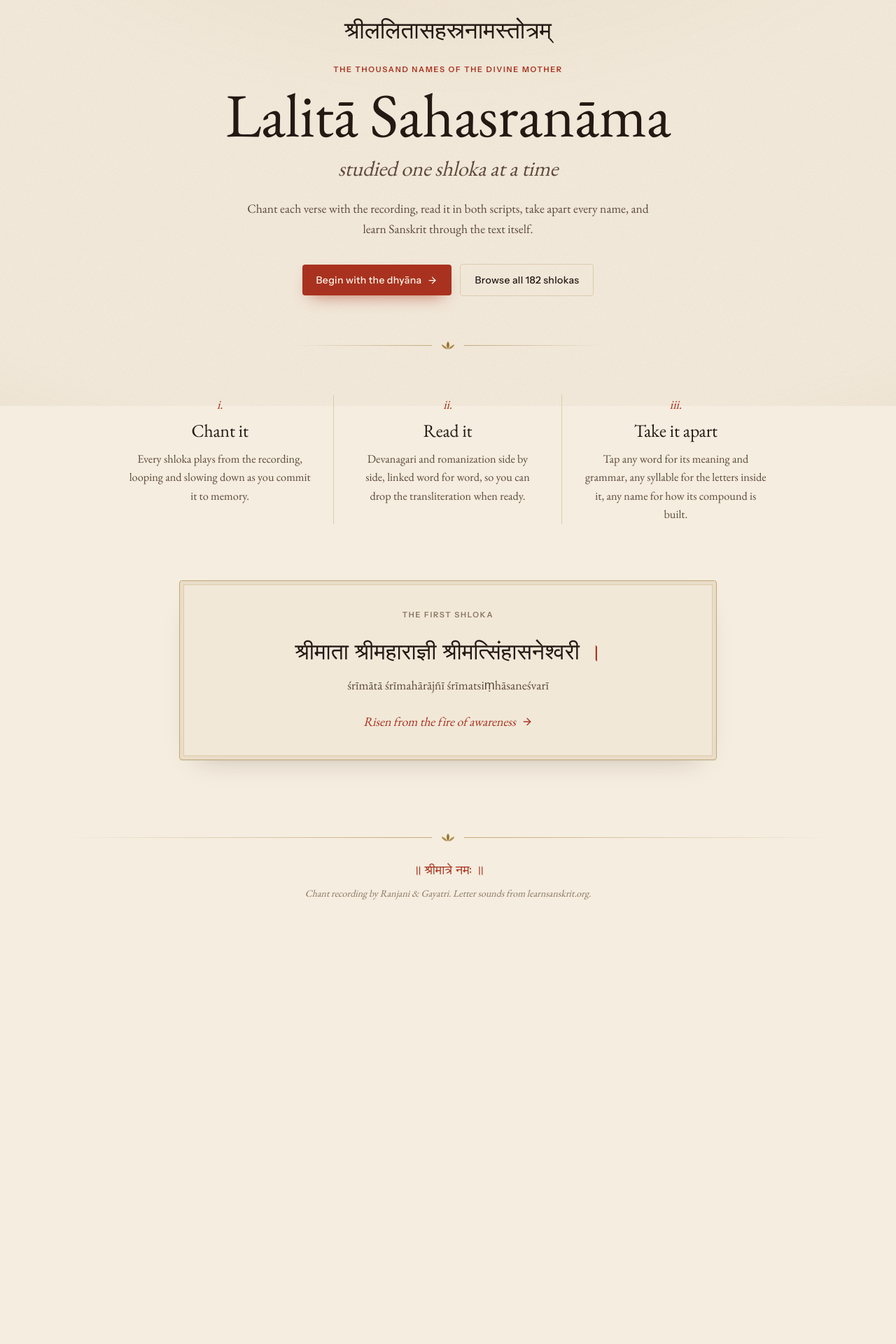
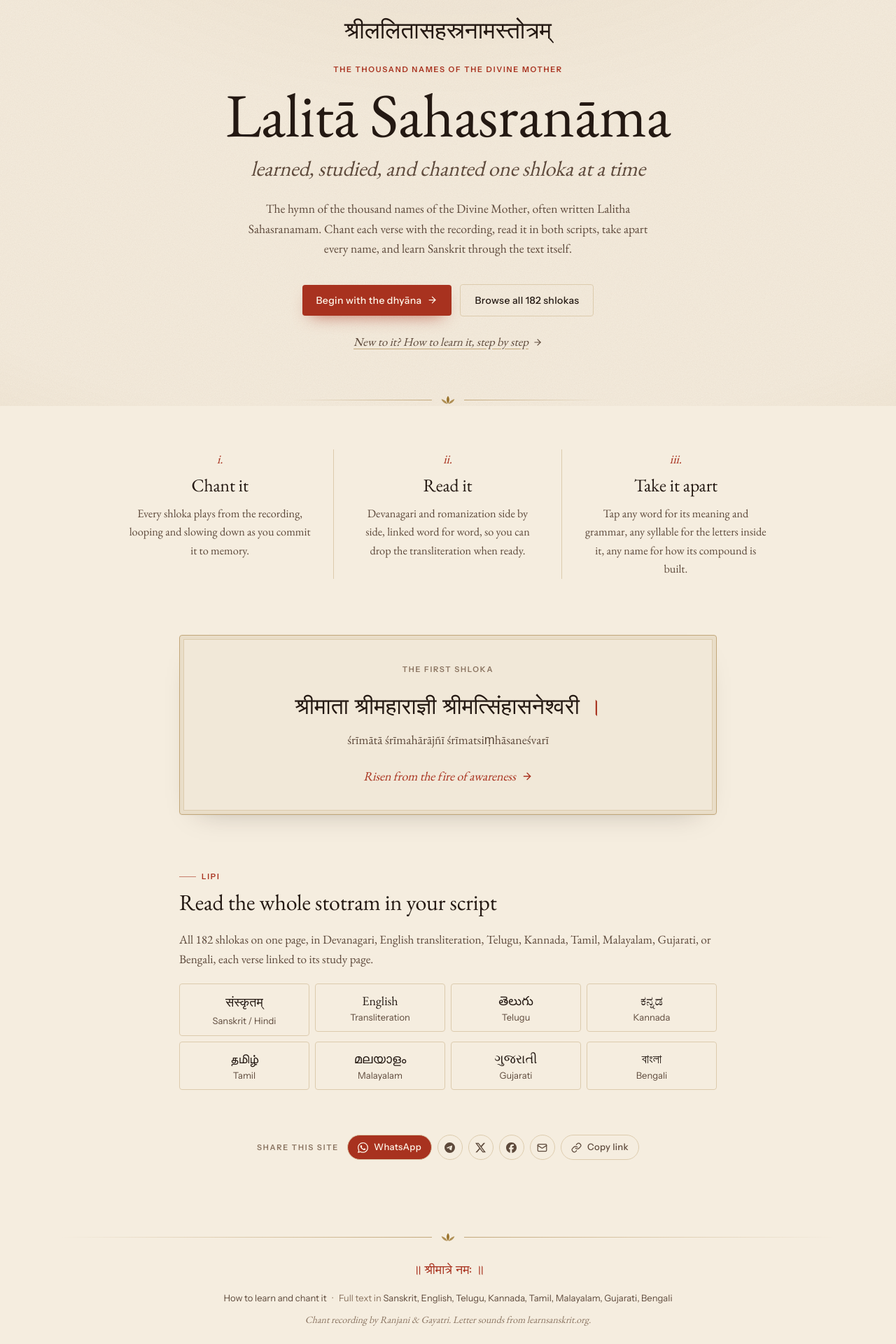
Before and after one commit to brandonfancher/lalita, a Next.js app: page / in a window 1280 px wide. Shown: the part 220-2140 px from the top of the page at 70% size. Before the commit the page ends 1546 px from the top, so only its background shows below. Built offline with nearby package versions, Linux system fonts and the light colour scheme; a web font is replaced by a local one.

Commit message:
Point the home page and footer at the guide and the full-text pages
Co-authored-by: Brandon Fancher <brandonfancher@gmail.com>

```diff
--- a/src/app/how-to-learn/page.tsx
+++ b/src/app/how-to-learn/page.tsx
@@ -3,12 +3,11 @@ import { ArrowRight } from "lucide-react";
 
 import { breadcrumbs, JsonLd, STOTRA } from "@/components/json-ld";
 import { Divider, SectionHeading } from "@/components/ornament";
+import { ScriptLinks } from "@/components/script-links";
 import { ShareBar } from "@/components/share-bar";
 import { pageMetadata } from "@/lib/metadata";
-import { SCRIPT_PAGES } from "@/lib/script-pages";
 import { pageShare } from "@/lib/share";
 import { absoluteUrl, SITE_NAME } from "@/lib/site";
-import { SPELLINGS } from "@/lib/transliterate";
 
 const PATH = "/how-to-learn";
 const TITLE = "How to Learn and Chant the Lalita Sahasranama, Step by Step";
@@ -210,25 +209,7 @@ export default function HowToLearnPage() {
         <p className="mb-5 text-[1.075rem] leading-relaxed text-ink-muted">
           The complete stotram on one page, every verse linked to its study page.
         </p>
-        <ul className="grid grid-cols-2 gap-2 sm:grid-cols-4">
-          {SCRIPT_PAGES.map((s) => (
-            <li key={s.slug}>
-              <Link
-                href={`/text/${s.slug}`}
-                className="block rounded-sm border border-line-strong px-3 py-2.5 text-center transition-colors hover:border-sindura/60 hover:bg-surface-1"
-              >
-                {s.native && (
-                  <span lang={SPELLINGS[s.spelling].lang} className={s.spelling === "deva" ? "deva block text-lg text-ink" : "block text-lg text-ink"}>
-                    {s.native}
-                  </span>
-                )}
-                <span className="block font-sans text-[13px] text-ink-muted">
-                  {s.slug === "english" ? "English" : s.slug === "sanskrit" ? "Sanskrit / Hindi" : s.name}
-                </span>
-              </Link>
-            </li>
-          ))}
-        </ul>
+        <ScriptLinks />
       </section>
 
       <Divider className="my-14" />
--- a/src/app/page.tsx
+++ b/src/app/page.tsx
@@ -2,8 +2,22 @@ import Link from "next/link";
 import { ArrowRight } from "lucide-react";
 
 import { HyphenatedText } from "@/components/hyphenated-text";
-import { Divider, YantraMark } from "@/components/ornament";
+import { JsonLd, STOTRA, WEBSITE } from "@/components/json-ld";
+import { Divider, SectionHeading, YantraMark } from "@/components/ornament";
+import { ScriptLinks } from "@/components/script-links";
+import { ShareBar } from "@/components/share-bar";
 import { getModuleSummaries } from "@/lib/content";
+import { pageMetadata } from "@/lib/metadata";
+import { pageShare } from "@/lib/share";
+import { SITE_DESCRIPTION, SITE_NAME_PLAIN } from "@/lib/site";
+
+export const metadata = pageMetadata({
+  absoluteTitle: `${SITE_NAME_PLAIN} (Lalitha Sahasranamam): Learn, Study & Chant`,
+  shareTitle: "Lalitā Sahasranāma: learn, study, and chant the thousand names",
+  description: SITE_DESCRIPTION,
+  path: "/",
+  ownCard: true,
+});
 
 export default function HomePage() {
   const all = getModuleSummaries();
@@ -13,21 +27,26 @@ export default function HomePage() {
 
   return (
     <div className="mx-auto max-w-5xl px-4 pb-20 pt-14 sm:px-6 sm:pt-20">
+      <JsonLd data={[WEBSITE, STOTRA]} />
       <section className="text-center">
         <YantraMark size={56} className="mx-auto mb-6 text-sindura" />
         <p className="deva text-[1.6rem] text-ink sm:text-[2.1rem]">
           श्रीललितासहस्रनामस्तोत्रम्
         </p>
         <p className="eyebrow mt-4 text-sindura">The thousand names of the Divine Mother</p>
-        <h1 className="display mx-auto mt-3 max-w-3xl text-[3.25rem] leading-[1] text-ink sm:text-[5.5rem]">
-          Lalitā Sahasranāma
+        <h1 className="mx-auto mt-3 max-w-3xl">
+          <span className="display block text-[3.25rem] leading-[1] text-ink sm:text-[5.5rem]">
+            Lalitā Sahasranāma
+          </span>
+          <span className="sr-only">: </span>
+          <span className="display mt-3 block text-balance text-2xl italic text-ink-muted sm:text-[1.9rem]">
+            learned, studied, and chanted one shloka at a time
+          </span>
         </h1>
-        <p className="display mt-3 text-2xl italic text-ink-muted sm:text-[1.9rem]">
-          studied one shloka at a time
-        </p>
         <p className="mx-auto mt-6 max-w-xl text-[1.1rem] leading-relaxed text-ink-muted">
-          Chant each verse with the recording, read it in both scripts, take apart every
-          name, and learn Sanskrit through the text itself.
+          The hymn of the thousand names of the Divine Mother, often written Lalitha
+          Sahasranamam. Chant each verse with the recording, read it in both scripts, take apart
+          every name, and learn Sanskrit through the text itself.
         </p>
 
         <div className="mt-9 flex flex-wrap items-center justify-center gap-3 font-sans">
@@ -47,6 +66,13 @@ export default function HomePage() {
             Browse all {shlokas.length} shlokas
           </Link>
         </div>
+        <Link
+          href="/how-to-learn"
+          className="group mt-6 inline-flex items-center gap-1.5 text-[1.05rem] italic text-ink-muted underline decoration-line-strong underline-offset-4 transition-colors hover:text-sindura"
+        >
+          New to it? How to learn it, step by step
+          <ArrowRight size={14} className="transition-transform group-hover:translate-x-0.5" />
+        </Link>
       </section>
 
       <Divider className="mx-auto my-16 max-w-md" />
@@ -90,6 +116,26 @@ export default function HomePage() {
           )}
         </Link>
       )}
+
+      <section className="mx-auto mt-20 max-w-3xl">
+        <SectionHeading eyebrow="Lipi">Read the whole stotram in your script</SectionHeading>
+        <p className="mb-5 text-[1.075rem] leading-relaxed text-ink-muted">
+          All 182 shlokas on one page, in Devanagari, English transliteration, Telugu, Kannada,
+          Tamil, Malayalam, Gujarati, or Bengali, each verse linked to its study page.
+        </p>
+        <ScriptLinks />
+      </section>
+
+      <ShareBar
+        className="mx-auto mt-16 max-w-3xl justify-center"
+        label="Share this site"
+        share={pageShare(
+          "home",
+          "/",
+          "Lalitā Sahasranāma",
+          "Learn to chant the thousand names of the Divine Mother one shloka at a time, with the recording, the meaning of every name, and the text in your own script:",
+        )}
+      />
     </div>
   );
 }
--- /dev/null
+++ b/src/components/script-links.tsx
@@ -0,0 +1,36 @@
+import Link from "next/link";
+
+import { SCRIPT_PAGES } from "@/lib/script-pages";
+import { SPELLINGS } from "@/lib/transliterate";
+import { cn } from "@/lib/utils";
+
+const SHORT_NAMES: Record<string, string> = {
+  sanskrit: "Sanskrit / Hindi",
+  english: "Transliteration",
+};
+
+/** A chip for each full-text page, labelled in the script itself. */
+export function ScriptLinks({ className }: { className?: string }) {
+  return (
+    <ul className={cn("grid grid-cols-2 gap-2 sm:grid-cols-4", className)}>
+      {SCRIPT_PAGES.map((s) => (
+        <li key={s.slug}>
+          <Link
+            href={`/text/${s.slug}`}
+            className="block rounded-sm border border-line-strong px-3 py-2.5 text-center transition-colors hover:border-sindura/60 hover:bg-surface-1"
+          >
+            <span
+              lang={s.native ? SPELLINGS[s.spelling].lang : undefined}
+              className={cn("block text-lg text-ink", s.spelling === "deva" && "deva")}
+            >
+              {s.native ?? "English"}
+            </span>
+            <span className="block font-sans text-[13px] text-ink-muted">
+              {SHORT_NAMES[s.slug] ?? s.name}
+            </span>
+          </Link>
+        </li>
+      ))}
+    </ul>
+  );
+}
--- a/src/components/site-footer.tsx
+++ b/src/components/site-footer.tsx
@@ -1,4 +1,12 @@
+import Link from "next/link";
+
 import { Divider } from "@/components/ornament";
+import { SCRIPT_PAGES } from "@/lib/script-pages";
+
+const SHORT_NAMES: Record<string, string> = {
+  sanskrit: "Sanskrit",
+  english: "English",
+};
 
 export function SiteFooter() {
   return (
@@ -6,7 +14,22 @@ export function SiteFooter() {
       <Divider className="mb-6" />
       <div className="flex flex-col items-center gap-1.5 text-center">
         <p className="deva text-lg text-sindura">॥ श्रीमात्रे नमः ॥</p>
-        <p className="text-sm italic text-ink-faint">
+        <nav aria-label="Guides and full text" className="mt-2 max-w-2xl font-sans text-[13px] text-ink-muted">
+          <Link href="/how-to-learn" className="hover:text-sindura">
+            How to learn and chant it
+          </Link>
+          <span aria-hidden className="mx-2 text-ink-faint">·</span>
+          <span className="text-ink-faint">Full text in </span>
+          {SCRIPT_PAGES.map((s, i) => (
+            <span key={s.slug}>
+              {i > 0 && ", "}
+              <Link href={`/text/${s.slug}`} className="hover:text-sindura">
+                {SHORT_NAMES[s.slug] ?? s.name}
+              </Link>
+            </span>
+          ))}
+        </nav>
+        <p className="mt-1 text-sm italic text-ink-faint">
           Chant recording by Ranjani &amp; Gayatri. Letter sounds from learnsanskrit.org.
         </p>
       </div>
```
